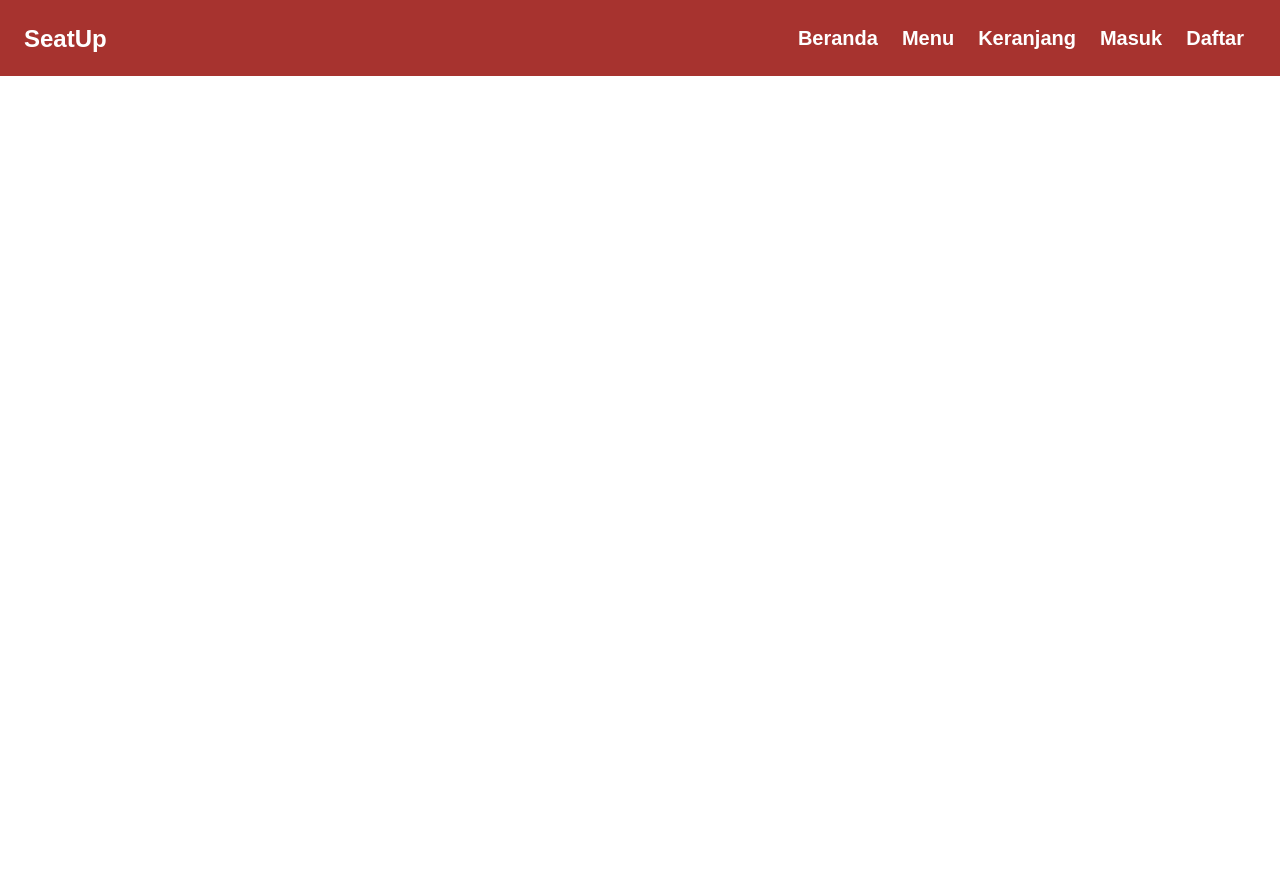
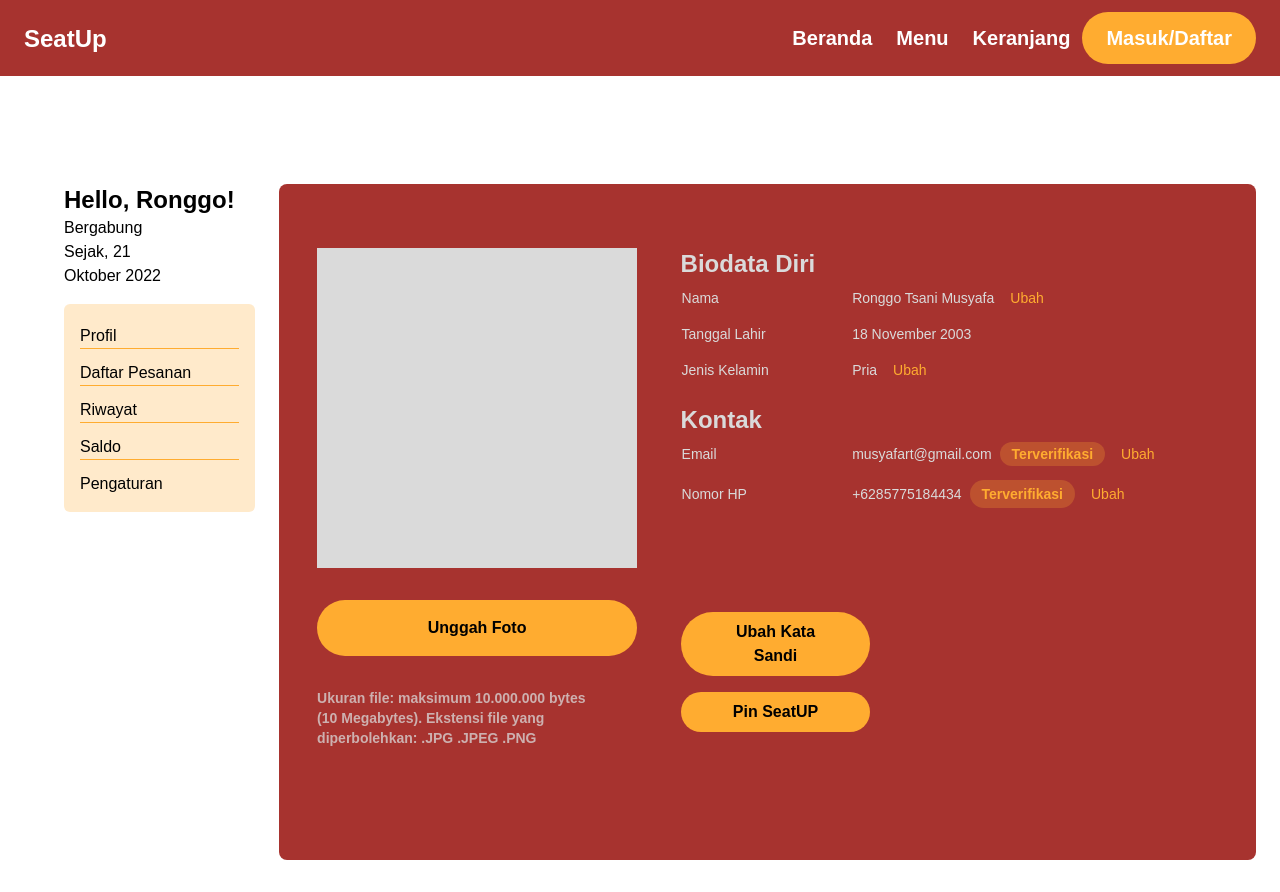
Before and after one commit to geloramanalu/seatup, a React (Create React App) app in the folder seatup/: page /profil in a window 1280 px wide. Before the commit the page ends 800 px from the top, so only its background shows below. Built offline with nearby package versions, Linux system fonts and the light colour scheme; a web font is replaced by a local one.

Commit message:
[add]: Profil Page
Signed-off-by: MusyafaRT <musyafart@gmail.com>

```diff
--- a/seatup/src/ component/Navbar.jsx
+++ b/seatup/src/ component/Navbar.jsx
@@ -40,7 +40,7 @@ export default function Navbar() {
             <ul className="flex flex-col lg:flex-row list-none lg:ml-auto">
               <li className="nav-item">
                 <NavLink
-                  className={`flex items-center text-xs py-3 px-3 font-extrabold text-white hover:opacity-75 ${splitLocation[1] === "" ? "rounded-full py-3 px-6 text-black bg-yellow-400" : " "}`}
+                  className={`flex items-center text-xs py-3 px-3 font-extrabold text-white hover:opacity-75 ${splitLocation[1] === "" ? "rounded-full py-3 px-6 text-black bg-kuning" : " "}`}
                   to={"/"}
                 >
                   <i className="opacity-75 "></i><span className=" text-xl ">Beranda</span>
@@ -48,7 +48,7 @@ export default function Navbar() {
               </li>
               <li className="nav-item">
                 <NavLink
-                  className={`flex items-center text-xs py-3 px-3 font-extrabold text-white hover:opacity-75 ${splitLocation[1] === "menu" ? "rounded-full py-3 px-6 text-black bg-yellow-400" : " "}`}
+                  className={`flex items-center text-xs py-3 px-3 font-extrabold text-white hover:opacity-75 ${splitLocation[1] === "menu" ? "rounded-full py-3 px-6 text-black bg-kuning" : " "}`}
                   to={"/menu"}
                 >
                   <i className="text-white opacity-75"></i><span className="text-xl ">Menu</span>
@@ -56,7 +56,7 @@ export default function Navbar() {
               </li>
               <li className="nav-item">
                 <NavLink
-                  className={`flex items-center text-xs py-3 px-3 font-extrabold text-white hover:opacity-75 ${splitLocation[1] === "cart" ? "rounded-full py-3 px-6 text-black bg-yellow-400" : " "}`}
+                  className={`flex items-center text-xs py-3 px-3 font-extrabold text-white hover:opacity-75 ${splitLocation[1] === "cart" ? "rounded-full py-3 px-6 text-black bg-kuning" : " "}`}
                   to={"/cart"}
                 >
                   <i className="text-white opacity-75"></i><span className="text-xl ">Keranjang</span>
@@ -64,18 +64,10 @@ export default function Navbar() {
               </li>
               <li className="nav-item">
                 <NavLink
-                  className={`flex items-center text-xs py-3 px-3 font-extrabold text-white hover:opacity-75 ${splitLocation[1] === "login" ? "rounded-full py-3 px-6 text-black bg-yellow-400" : " "}`}
-                  to={"/login"}
+                  className={`flex items-center text-xs py-3 px-3 font-extrabold text-white hover:opacity-75 ${splitLocation[1] === "profil" ? "rounded-full py-3 px-6 text-black bg-kuning" : " "}`}
+                  to={"/profil"}
                 >
-                  <i className="text-white opacity-75"></i><span className="text-xl ">Masuk</span>
-                </NavLink>
-              </li>
-              <li className="nav-item">
-                <NavLink
-                  className={`flex items-center text-xs py-3 px-3 font-extrabold text-white hover:opacity-75 ${splitLocation[1] === "register" ? "rounded-full py-3 px-6 text-black bg-yellow-400" : " "}`}
-                  to={"/register"}
-                >
-                  <i className="text-white opacity-75"></i><span className="text-xl">Daftar</span>
+                  <i className="text-white opacity-75"></i><span className="text-xl ">Masuk/Daftar</span>
                 </NavLink>
               </li>
             </ul>
--- a/seatup/src/ component/Profil.jsx
+++ b/seatup/src/ component/Profil.jsx
@@ -1,8 +1,102 @@
 const Profil = ({text, backdrop}) => {
     return (
-        <div className="bg-dark p-5 hero-container">
-            <h1 className="hero-text">{text}</h1>
-            {backdrop && <div className="hero-backdrop" style={{backgroundImage: `url(${backdrop})`}}></div>}
+        <div className="profil-container flex flex-row justify-evenly pt-24 pl-16">
+            <div className="menu-profil-container flex flex-col">
+                <h1 className="text-black text-2xl font-extrabold">Hello, Ronggo!</h1>
+                <p className="text-gray-500 w-7/12">Bergabung Sejak, 21 Oktober 2022</p>
+                <div className="menu-profil flex flex-col pt-4 text-black">
+                    <ul className="bg-kuning bg-opacity-25 p-4 divide-y divide-kuning border-opacity-50 rounded-md">
+                        <li className="pt-1"><a href="/">Profil</a></li>
+                        <li className="pt-3"><a href="/">Daftar Pesanan</a></li>
+                        <li className="pt-3"><a href="/">Riwayat</a></li>
+                        <li className="pt-3"><a href="/">Saldo</a></li>
+                        <li className="pt-3"><a href="/">Pengaturan</a></li>
+                    </ul>
+                </div>
+            </div>
+            <div className="personal-data bg-merah text-abu flex flex-row mx-6 mb-8 rounded-lg justify-around sm:flex-wrap lg:flex-nowrap w-screen">
+                <div className="foto flex flex-col pt-16 pl-8">
+                    <div className="shape box-content h-64 w-64 lg:px-8 lg:py-8 mb-8 bg-abu md:px-2"></div>
+                    <button type="submit" className="bg-kuning font-2xl font-extrabold px-20 py-4 text-black rounded-full">Unggah Foto</button>
+                    <p className="text-abu opacity-75 font-bold my-8 text-sm w-72">
+                        Ukuran file: maksimum 10.000.000 bytes (10 Megabytes).
+                        Ekstensi file yang diperbolehkan: .JPG .JPEG .PNG</p>
+                </div>
+                <div className="flex flex-col ml-8 w-7/12 mb-8">
+                    <table className="table-auto w-full">
+                        <h1 className="text-abu text-2xl font-extrabold pt-16">Biodata Diri</h1>
+                        <tbody className="text-sm">
+                            <tr>
+                                <td class="pr-2 whitespace-nowrap">
+                                    <div class="flex flex-start">
+                                        <div class="font-medium text-gray-800">Nama</div>
+                                    </div>
+                                </td>
+                                <td class="p-2 whitespace-nowrap">
+                                    <div class="text-left">Ronggo Tsani Musyafa
+                                    <span><a href="/"  className="text-kuning font-medium px-4">Ubah</a></span>
+                                    </div>
+                                </td>
+                            </tr>
+                            <tr>
+                                <td class="pr-2 whitespace-nowrap">
+                                    <div class="flex flex-start">
+                                        <div class="font-medium text-gray-800">Tanggal Lahir</div>
+                                    </div>
+                                </td>
+                                <td class="p-2 whitespace-nowrap">
+                                    <div class="text-left">18 November 2003</div>
+                                </td>
+                            </tr>
+                            <tr>
+                                <td class="pr-2 whitespace-nowrap">
+                                    <div class="flex flex-start">
+                                        <div class="font-medium text-gray-800">Jenis Kelamin</div>
+                                    </div>
+                                </td>
+                                <td class="p-2 whitespace-nowrap">
+                                    <div class="text-left">Pria
+                                    <span><a href="/"  className="text-kuning font-medium px-4">Ubah</a></span>
+                                    </div>
+                                </td>
+                            </tr>
+                        <h1 className="text-abu text-2xl font-extrabold pt-4">Kontak</h1>
+                            <tr className="space-x-3">
+                                <td class="pr-2 whitespace-nowrap">
+                                    <div class="flex flex-start">
+                                        <div class="font-medium text-gray-800">Email</div>
+                                    </div>
+                                </td>
+                                <td class="p-2 whitespace-nowrap">
+                                    <div class="text-left">musyafart@gmail.com
+                                            <span className="bg-kuning bg-opacity-25 px-3 py-1 rounded-full font-bold ml-2 text-kuning">Terverifikasi</span>
+                                            <span><a href="/"  className="text-kuning font-medium px-4">Ubah</a></span>
+                                        </div>
+
+                                </td>
+                            </tr>
+                            <tr>
+                                <td class="pr-2 whitespace-nowrap">
+                                    <div class="flex flex-start">
+                                        <div class="font-medium text-gray-800">Nomor HP</div>
+                                    </div>
+                                </td>
+                                <td class="p-2 whitespace-nowrap">
+                                    <div class="text-left flex flex-row items-center sm:flex-wrap">
+                                            <h1 className="items-center">+6285775184434</h1>
+                                            <span className="bg-kuning bg-opacity-25 px-3 py-1 rounded-full font-bold ml-2 text-kuning">Terverifikasi</span>
+                                            <span><a href="/"  className="text-kuning font-medium px-4">Ubah</a></span>
+                                        </div>
+                                </td>
+                            </tr>
+                        </tbody>
+                    </table>
+                <div className="flex flex-col justify-start my-24 lg:w-2/6 sm:w-auto font-bold">
+                    <button type="submit" className="bg-kuning text-black rounded-full px-8 py-2">Ubah Kata Sandi</button>
+                    <button type="submit" className="bg-kuning text-black rounded-full px-6 py-2 mt-4">Pin SeatUP</button>
+                </div>
+                </div>
+            </div>
         </div>
     )
 }
--- a/seatup/tailwind.config.js
+++ b/seatup/tailwind.config.js
@@ -3,6 +3,13 @@ module.exports = {
   content: ["./src/**/*.{js,jsx,html}"],
   theme: {
     extend: {},
+    colors: {
+      'kuning': '#FFAC30',
+      'merah': '#A7332F',
+      'abu': '#DADADA',
+      'white': '#FFFFFF',
+      'black': '#000000',
+    }
   },
   plugins: [],
 }
```
